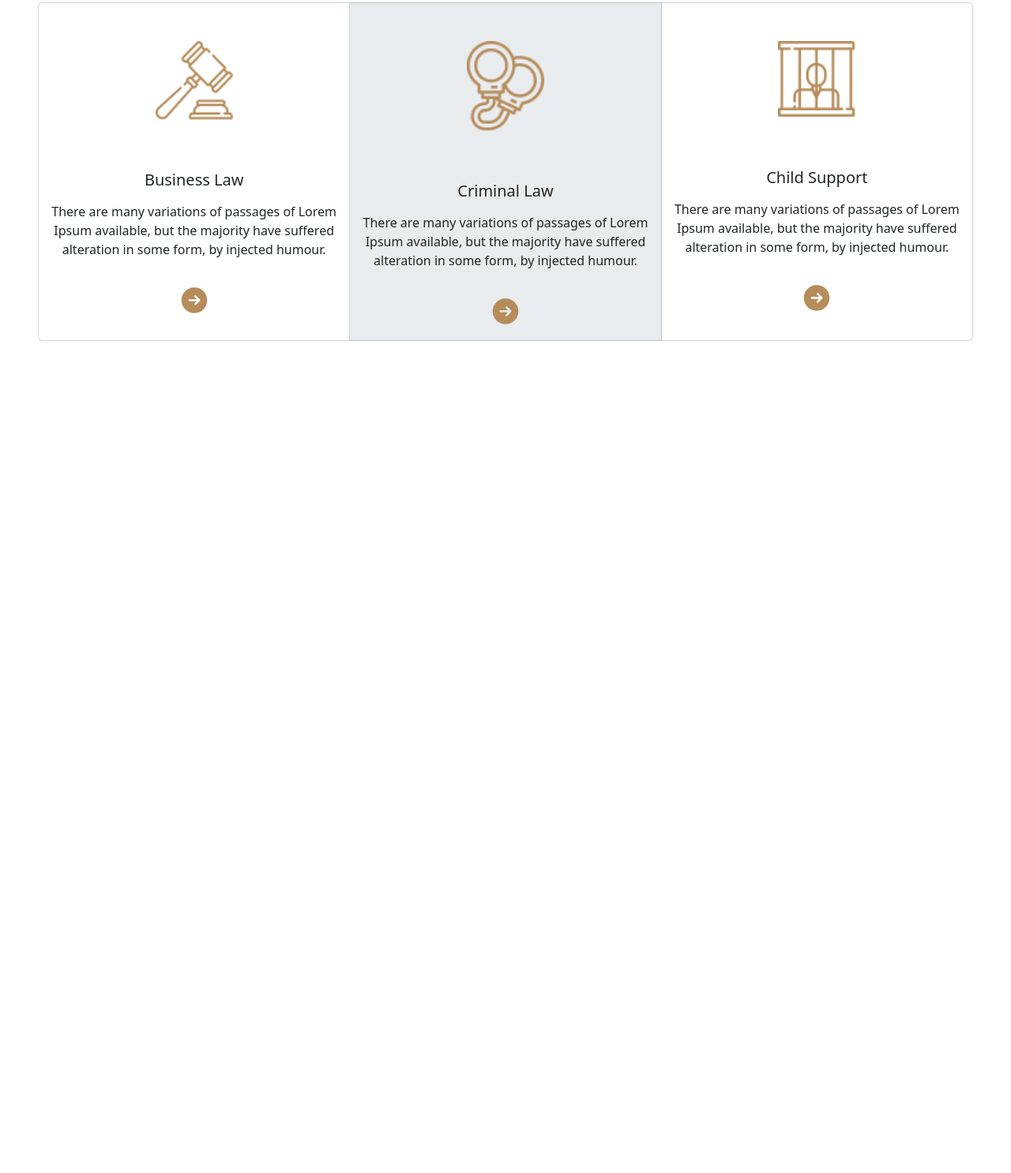
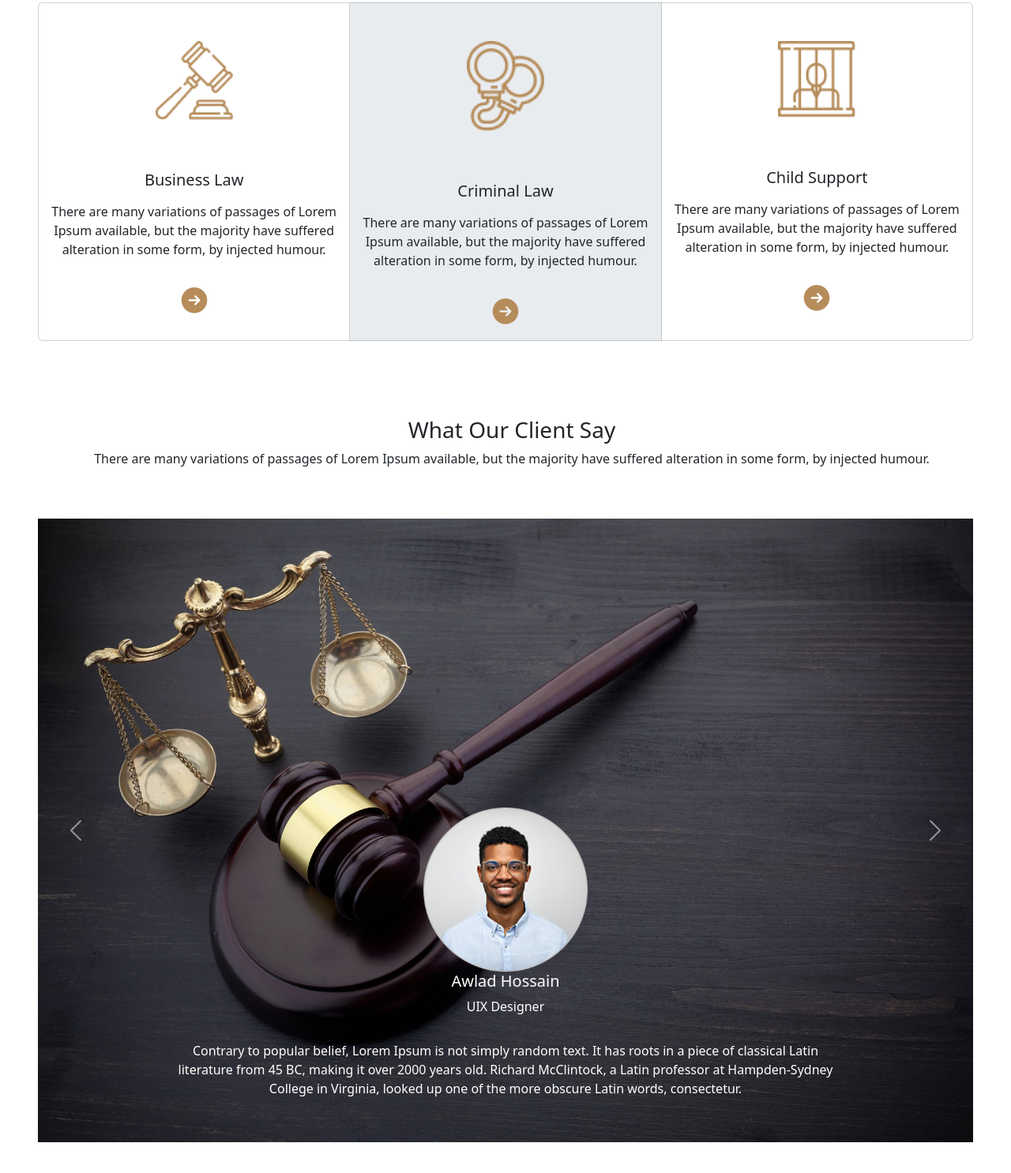
Before and after one commit to ck-joyee/legal-house, a plain HTML site: page index.html in a window 1280 px wide. Shown: the part 886-2372 px from the top of the page at 79% size. Before the commit the page ends 1366 px from the top, so only its background shows below. Drawn offline with nearby package versions, Linux system fonts and the light colour scheme.

Commit message:
slider part

```diff
--- a/index.html
+++ b/index.html
@@ -75,8 +75,10 @@
 
         <!-- Card Section -->
         <section class="text-start text-sm-center mt-5">
+        <div class="ps-3">
         <h3>The Legal Practice Area</h3>
         <p>There are many variations of passages of Lorem Ipsum available, but the majority have suffered alteration in some form, by injected humour.</p>
+        </div>
         <div class="card-group p-5">
             <div class="card">
               <img src="images/business.png" class="card-img-top w-25 mx-auto mt-5" alt="...">
@@ -102,8 +104,49 @@
                 <img class="mt-3" src="images/Frame.png" alt="">
               </div>
             </div>
+          </div>
+        </section>
 
-          </div>
+        <!-- Client Part -->
+        <section class="text-start text-sm-center mt-5">
+            <div class="ps-3">
+                <h3>What Our Client Say</h3>
+                <p>There are many variations of passages of Lorem Ipsum available, but the majority have suffered alteration in some form, by injected humour.</p>
+                </div>
+                <div id="carouselExampleCaptions" class="carousel slide p-5">
+                    <div class="carousel-indicators">
+                      <button type="button" data-bs-target="#carouselExampleCaptions" data-bs-slide-to="0" class="active" aria-current="true" aria-label="Slide 1"></button>
+                      <button type="button" data-bs-target="#carouselExampleCaptions" data-bs-slide-to="1" aria-label="Slide 2"></button>
+                      <button type="button" data-bs-target="#carouselExampleCaptions" data-bs-slide-to="2" aria-label="Slide 3"></button>
+                    </div>
+                    <div class="carousel-inner">
+                      <div class="carousel-item active">
+                        <img src="images/slider-1.jpg" class="d-block w-100" alt="...">
+                        <div class="carousel-caption d-none d-md-block">
+                            <img class="card-img-top w-25 mx-auto mt-3" src="images/user-1.png" alt="">
+                          <h5>Awlad Hossain</h5>
+                          <p>UIX Designer</p>
+                          <p class="pt-3">Contrary to popular belief, Lorem Ipsum is not simply random text. It has roots in a piece of classical Latin literature from 45 BC, making it over 2000 years old. Richard McClintock, a Latin professor at Hampden-Sydney College in Virginia, looked up one of the more obscure Latin words, consectetur.</p>
+                        </div>
+                      </div>
+                      <div class="carousel-item">
+                        <img src="images/slider-2.jpg" class="d-block w-100" alt="...">
+                      </div>
+                      <div class="carousel-item">
+                        <img src="images/slider-3.jpg" class="d-block w-100" alt="...">
+                      </div>
+                    </div>
+                    <button class="carousel-control-prev" type="button" data-bs-target="#carouselExampleCaptions" data-bs-slide="prev">
+                      <span class="carousel-control-prev-icon" aria-hidden="true"></span>
+                      <span class="visually-hidden">Previous</span>
+                    </button>
+                    <button class="carousel-control-next" type="button" data-bs-target="#carouselExampleCaptions" data-bs-slide="next">
+                      <span class="carousel-control-next-icon" aria-hidden="true"></span>
+                      <span class="visually-hidden">Next</span>
+                    </button>
+                  </div>
+
+
 
         </section>
 
```
Also changed, not shown: images/user-1.png (added).
